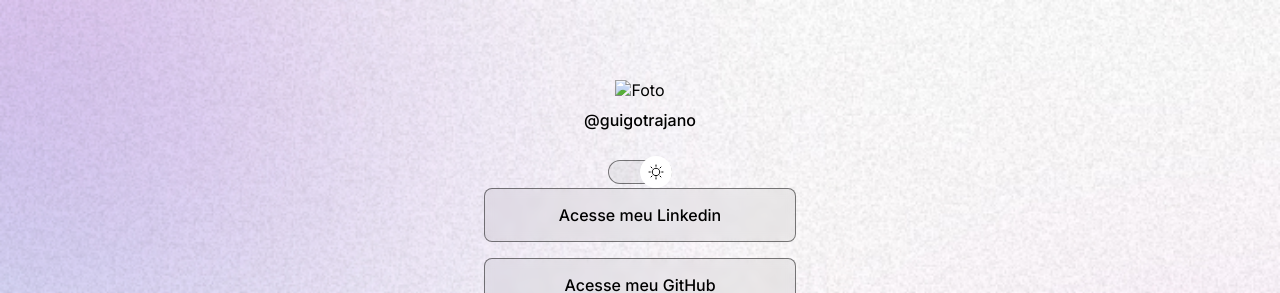
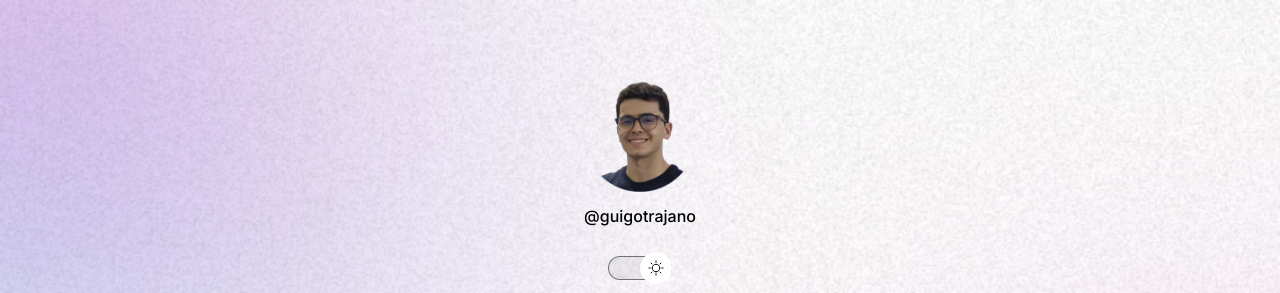
Before and after one commit to guigotrajano/Portfolio, a plain HTML site: page index.html in a window 1280 px wide. Shown: the top 293 px of the page. Drawn offline with nearby package versions, Linux system fonts and the light colour scheme.

Commit message:
Ajuste na max-width

```diff
--- a/index.html
+++ b/index.html
@@ -12,7 +12,7 @@
 <body>
   <div id="container">
     <div id="profile">
-      <img src="" alt="Foto"/>
+      <img src="./assets/profile1-removebg-preview.png" alt="Foto"/>
       <p>@guigotrajano</p>
       </div>
       <div id="switch" onclick="toggleMode()">
--- a/style.css
+++ b/style.css
@@ -34,7 +34,8 @@ body * {
 }
 
 #container {
-  width: 360px;
+  width: 100%;
+  max-width: 588px;
   padding: 0 24px;
   margin: 56px auto 0px;
 }
@@ -59,7 +60,7 @@ body * {
 #switch {
   position: relative;
   width: 64px;
-  margin: 4px auto;
+  margin: 4px auto 16px;
 }
 
 #switch button {
```
